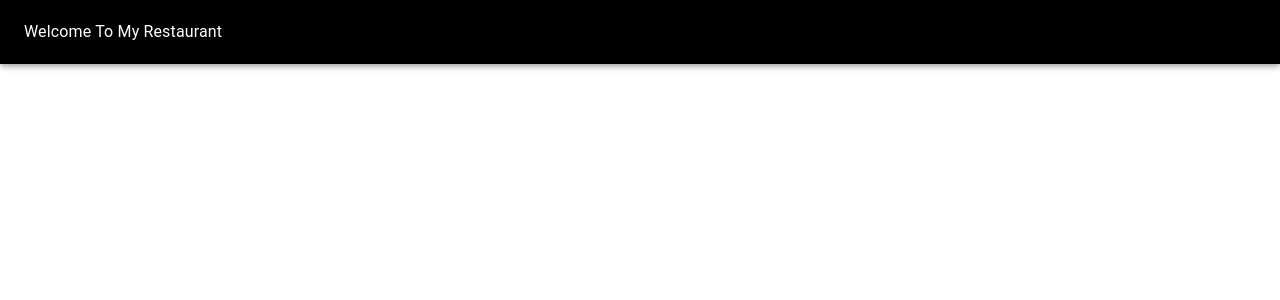
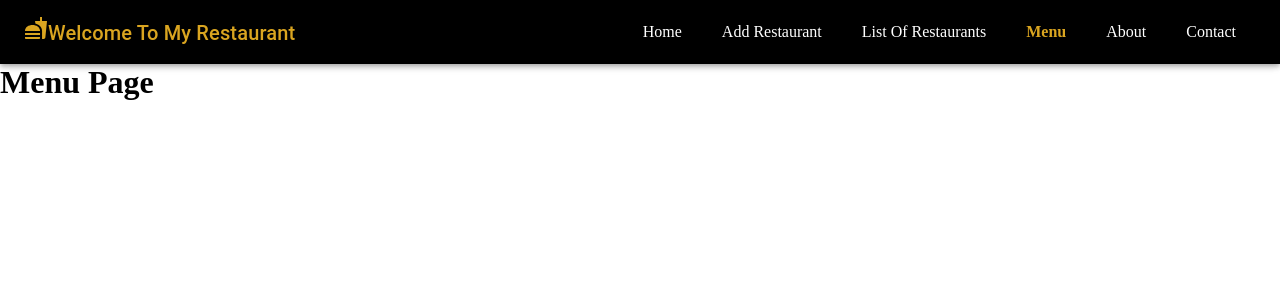
Before and after one commit to rasika-ambure57/FoodieDelightWebApp, a React (Create React App) app in the folder foodie-delight/: page /menu in a window 1280 px wide. Shown: the top 300 px of the page. Built offline with nearby package versions, Linux system fonts and the light colour scheme.

Commit message:
Navigations Done

```diff
--- a/foodie-delight/src/App.js
+++ b/foodie-delight/src/App.js
@@ -15,7 +15,7 @@
           <Route path="/" element={<Home/>} />
           <Route path="/about" element={<About/>} />
           <Route path="/addRestaurant" element={<AddRestaurant/>} />
-          <Route path="/listRestaurant" element={<ListRestaurants/>} />
+          <Route path="/listRestaurants" element={<ListRestaurants/>} />
           <Route path="/menu" element={<Menu/>} />
           <Route path="/contact" element={<Contact/>} />
           <Route path="*" element={<PageNotFound/>} />
--- a/foodie-delight/src/components/Layout/Header.js
+++ b/foodie-delight/src/components/Layout/Header.js
@@ -1,14 +1,131 @@
-import React from "react";
-import { AppBar, Box, Toolbar, Typography } from "@mui/material";
+import React, { useState } from "react";
+import {
+  AppBar,
+  Box,
+  Toolbar,
+  Typography,
+  IconButton,
+  Divider,
+  Drawer,
+} from "@mui/material";
+import FastfoodIcon from "@mui/icons-material/Fastfood";
+import { NavLink } from "react-router-dom";
+import "../../styles/HeaderStyles.css";
+import MenuIcon from "@mui/icons-material/Menu";
+import Logo from "../../images/logo.svg";
+
 const Header = () => {
+  const [mobileOpen, setMobileOpen] = useState(false);
+  const handleDrawerToggle = () => {
+    setMobileOpen(!mobileOpen);
+  };
+  //menu drawer
+  const drawer = (
+    <Box onClick={handleDrawerToggle} sx={{ textAlign: "center" }}>
+      <Typography
+        color={"goldenrod"}
+        variant="h6"
+        component="div"
+        sx={{ flexGrow: 1, my: 2 }}
+      >
+        {/* <img src={Logo} alt="logo" height={"70"} width="200" /> */}
+      </Typography>
+      <Divider />
+      <ul className="mobile-navigation">
+        <li>
+          <NavLink activeClassName="active" to={"/"}>
+            Home
+          </NavLink>
+        </li>
+        <li>
+          <NavLink to={"/addRestaurant"}>Add Restaurant</NavLink>
+        </li>
+        <li>
+          <NavLink to={"/listRestaurants"}>List Of Restaurants</NavLink>
+        </li>
+        <li>
+          <NavLink to={"/menu"}>Menu</NavLink>
+        </li>
+        <li>
+          <NavLink to={"/about"}>About</NavLink>
+        </li>
+        <li>
+          <NavLink to={"/contact"}>Contact</NavLink>
+        </li>
+      </ul>
+    </Box>
+  );
   return (
     <>
       <Box>
         <AppBar component={"nav"} sx={{ bgcolor: "black" }}>
           <Toolbar>
-            <Typography>Welcome To My Restaurant</Typography>
+            <IconButton
+              color="inherit"
+              aria-label="open drawer"
+              edge="start"
+              sx={{
+                mr: 2,
+                display: { sm: "none" },
+              }}
+              onClick={handleDrawerToggle}
+            >
+              <MenuIcon />
+            </IconButton>
+            <Typography
+              color={"goldenrod"}
+              variant="h6"
+              component="div"
+              sx={{ flexGrow: 1 }}
+            >
+              <FastfoodIcon />
+              Welcome To My Restaurant
+            </Typography>
+            <Box sx={{ display: { xs: "none", sm: "block" } }}>
+              <ul className="navigation-menu">
+                <li>
+                  <NavLink activeClassName="active" to={"/"}>
+                    Home
+                  </NavLink>
+                </li>
+                <li>
+                  <NavLink to={"/addRestaurant"}>Add Restaurant</NavLink>
+                </li>
+                <li>
+                  <NavLink to={"/listRestaurants"}>List Of Restaurants</NavLink>
+                </li>
+                <li>
+                  <NavLink to={"/menu"}>Menu</NavLink>
+                </li>
+                <li>
+                  <NavLink to={"/about"}>About</NavLink>
+                </li>
+                <li>
+                  <NavLink to={"/contact"}>Contact</NavLink>
+                </li>
+              </ul>
+            </Box>
           </Toolbar>
         </AppBar>
+        <Box component="nav">
+          <Drawer
+            variant="temporary"
+            open={mobileOpen}
+            onClose={handleDrawerToggle}
+            sx={{
+              display: { xs: "block", sm: "none" },
+              "& .MuiDrawer-paper": {
+                boxSizing: "border-box",
+                width: "240px",
+              },
+            }}
+          >
+            {drawer}
+          </Drawer>
+        </Box>
+        <Box>
+          <Toolbar />
+        </Box>
       </Box>
     </>
   );
--- /dev/null
+++ b/foodie-delight/src/styles/HeaderStyles.css
@@ -0,0 +1,29 @@
+.navigation-menu {
+    list-style: none;
+    display: flex;
+    align-items: center;
+    justify-content: center;
+  }
+  .navigation-menu li {
+    margin: 0px 20px;
+  }
+  .navigation-menu li a {
+    text-decoration: none;
+    color: white;
+  }
+  .active {
+    color: goldenrod !important;
+    font-weight: bold !important;
+  }
+  /* mobile view */
+  .mobile-navigation {
+    list-style: none;
+  }
+  .mobile-navigation li {
+    margin-top: 20px;
+  }
+  .mobile-navigation li a {
+    text-decoration: none;
+    font-size: 1.4rem;
+    color: black;
+  }
```
Also changed, not shown: foodie-delight/src/images/logo.svg (added), 1 other file (tests, documents, lock files or other folders).
